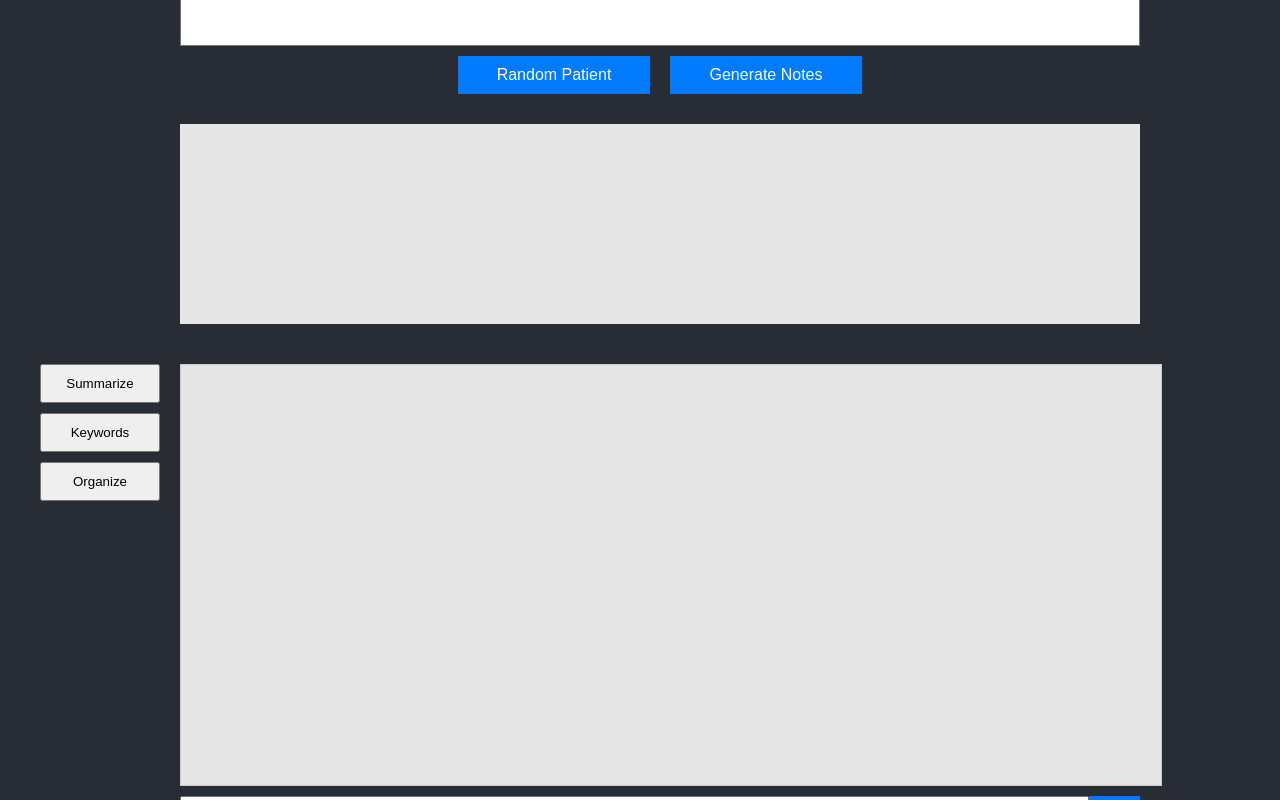
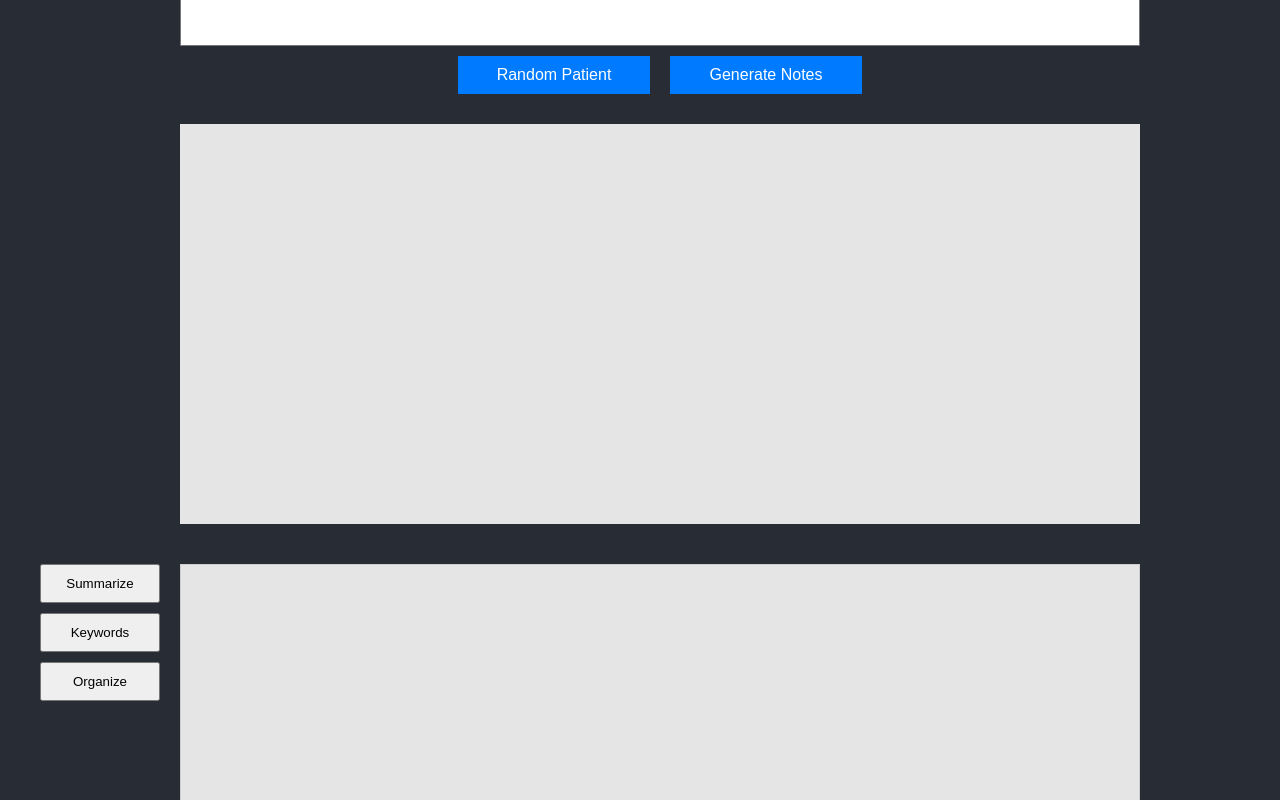
Before and after one commit to rkruser/km-health-solutions, a React (Create React App) app in the folder frontend/site-frontend/: page / in a window 1280 px wide. Shown: the part 280-1080 px from the top of the page. Built offline with nearby package versions, Linux system fonts and the light colour scheme.

Commit message:
Improved formatting
- whitespace: pre-line displays newlines from strings
- added padding and border-box to various css elements.

```diff
--- a/frontend/site-frontend/src/App.css
+++ b/frontend/site-frontend/src/App.css
@@ -125,12 +125,15 @@ Site interface
 
 .display-pane {
   width: 100%;
-  height: 200px;
+  height: 400px;
   background-color: #e5e5e5;
+  box-sizing: border-box;
   margin-top: 20px;
-  /*padding: 10px;*/
+  padding: 10px;
   overflow-wrap: break-word;
   overflow: auto;
+  text-align: left;
+  white-space: pre-line; /*Display newlines*/
 }
 
 
@@ -162,12 +165,14 @@ button {
 
 .chat-window {
   width: 100%;
-  height: 400px;
+  height: 600px;
   border: 1px solid #ccc;
+  box-sizing: border-box;
   padding: 10px;
   overflow-y: auto;
   background-color: #e5e5e5;
   text-align: left;
+  white-space: pre-line;
 }
 
 .chat-input {
```
